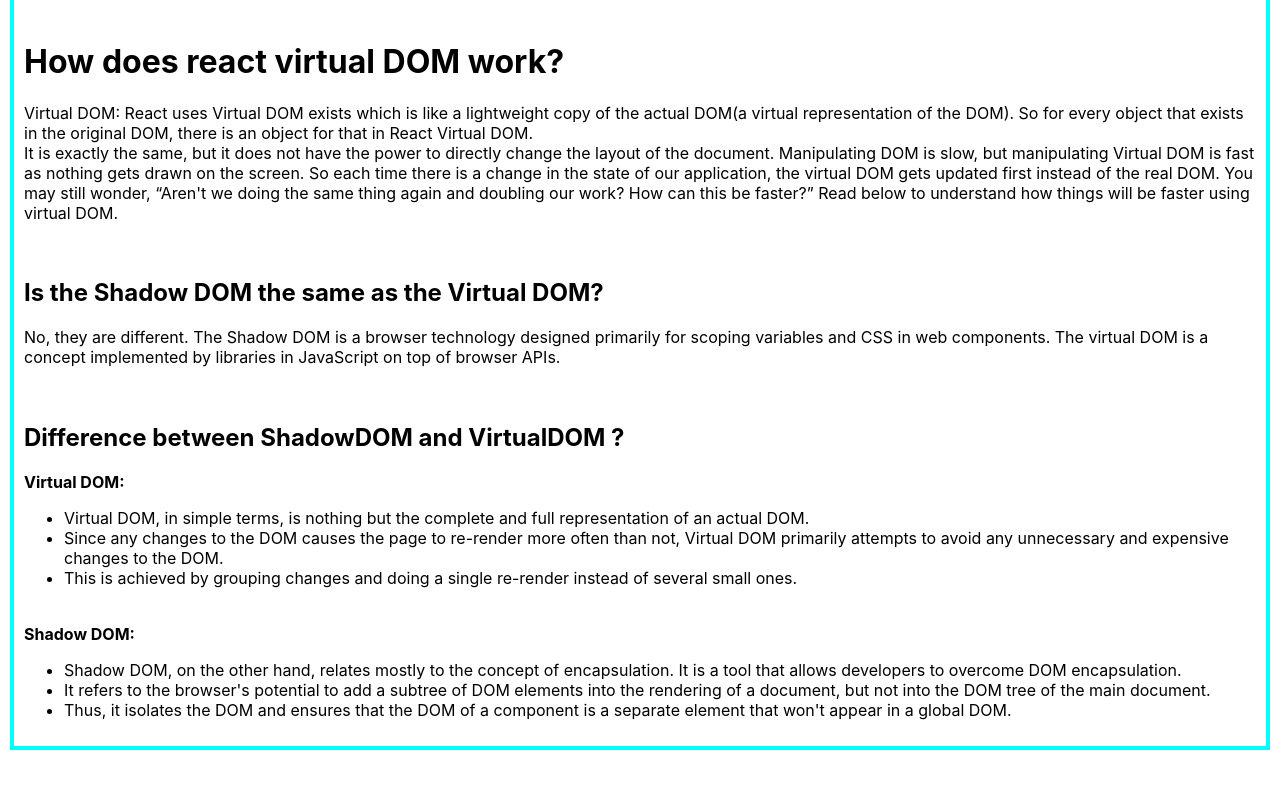
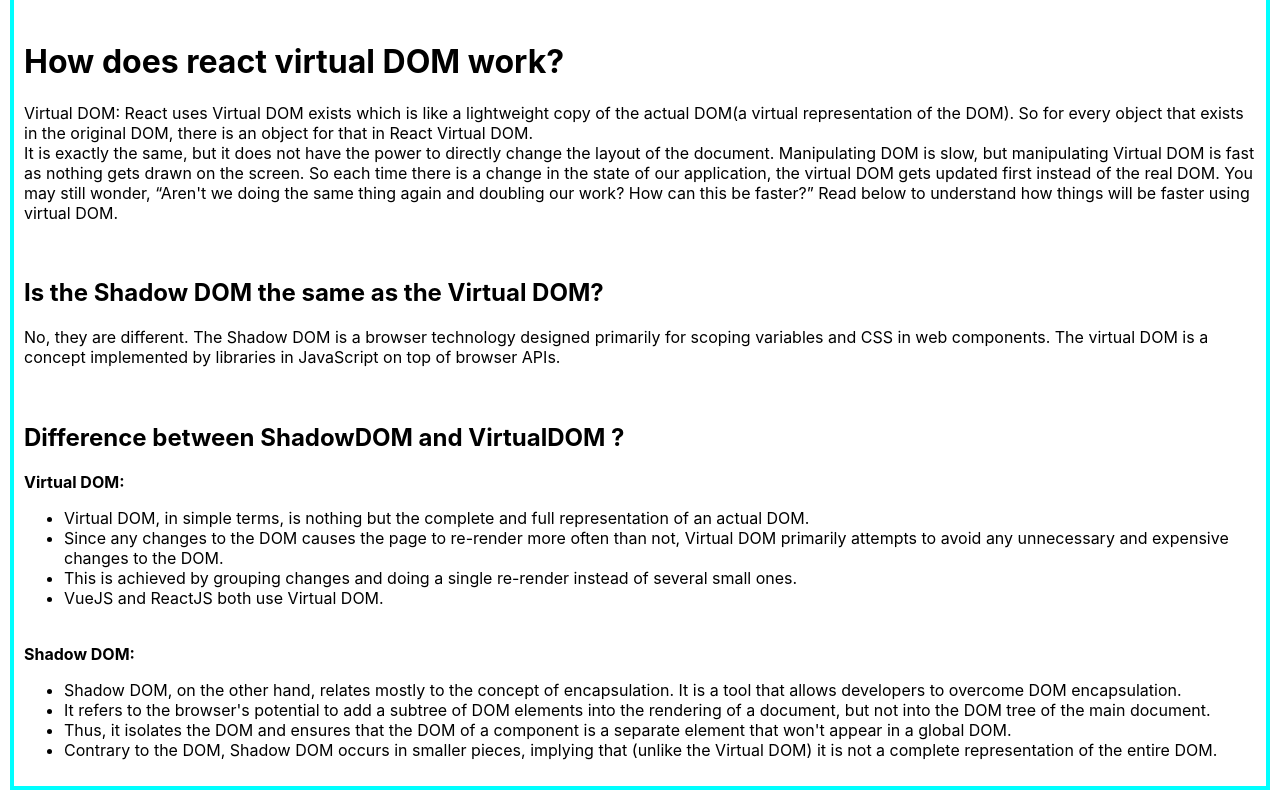
Before and after one commit to khaled39ab/React-With-LWS, a React (Create React App) app: page / in a window 1280 px wide. Shown: the part 551-1351 px from the top of the page. Before the commit the page ends 1311 px from the top, so only its background shows below. Built offline with nearby package versions, Linux system fonts and the light colour scheme.

Commit message:
difference between virtual dom and shadow dom

```diff
--- a/src/class/VirtualDom.js
+++ b/src/class/VirtualDom.js
@@ -24,6 +24,7 @@ const VirtualDom = () => {
                     <li>Virtual DOM, in simple terms, is nothing but the complete and full representation of an actual DOM.</li>
                     <li>Since any changes to the DOM causes the page to re-render more often than not, Virtual DOM primarily attempts to avoid any unnecessary and expensive changes to the DOM.</li>
                     <li>This is achieved by grouping changes and doing a single re-render instead of several small ones.</li>
+                    <li>VueJS and ReactJS both use Virtual DOM.</li>
                 </ul> <br />
 
                 <strong>Shadow DOM:</strong>
@@ -31,6 +32,7 @@ const VirtualDom = () => {
                     <li>Shadow DOM, on the other hand, relates mostly to the concept of encapsulation. It is a tool that allows developers to overcome DOM encapsulation.</li>
                     <li>It refers to the browser's potential to add a subtree of DOM elements into the rendering of a document, but not into the DOM tree of the main document.</li>
                     <li>Thus, it isolates the DOM and ensures that the DOM of a component is a separate element that won't appear in a global DOM.</li>
+                    <li>Contrary to the DOM, Shadow DOM occurs in smaller pieces, implying that (unlike the Virtual DOM) it is not a complete representation of the entire DOM.</li>
                 </ul>
             </p>
 
```
